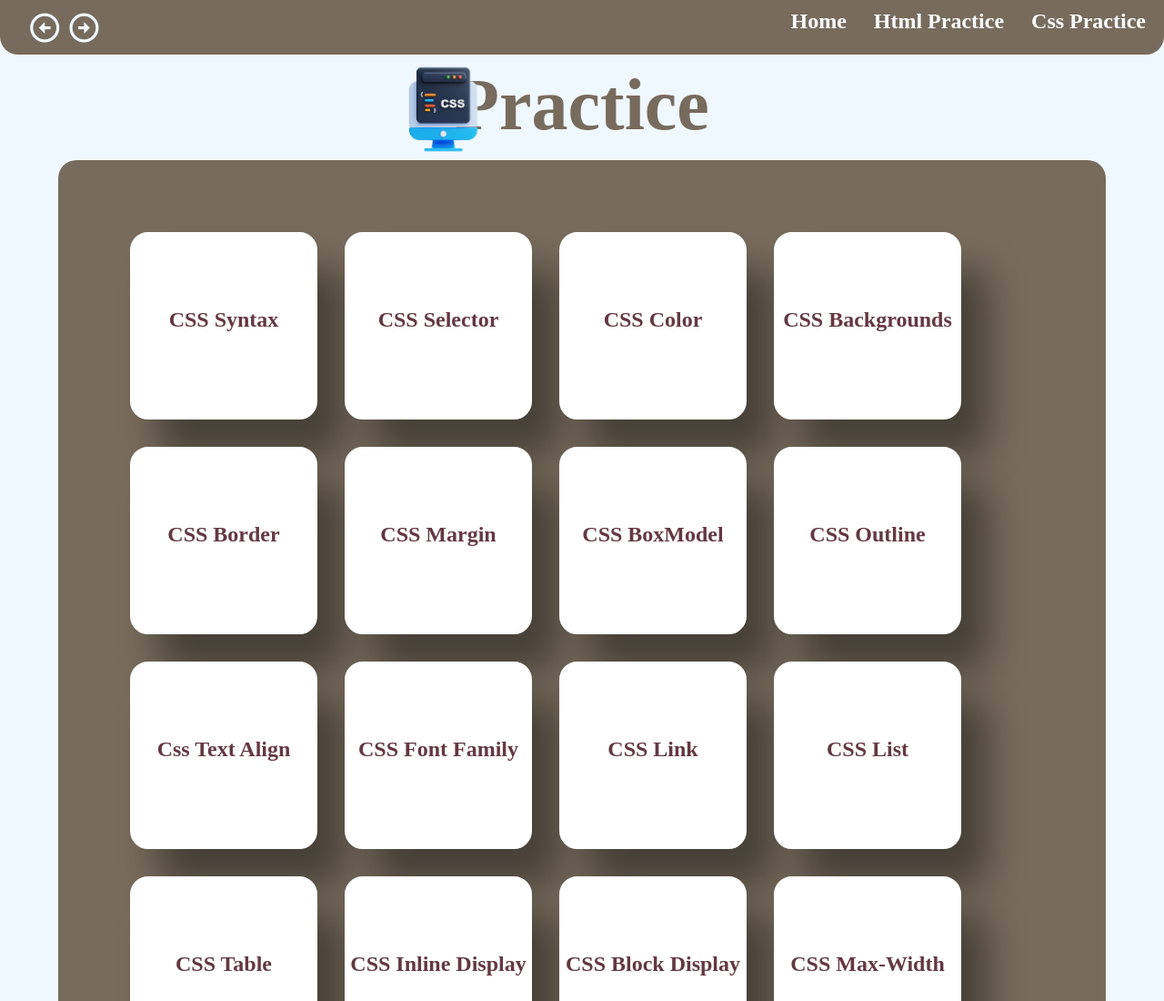
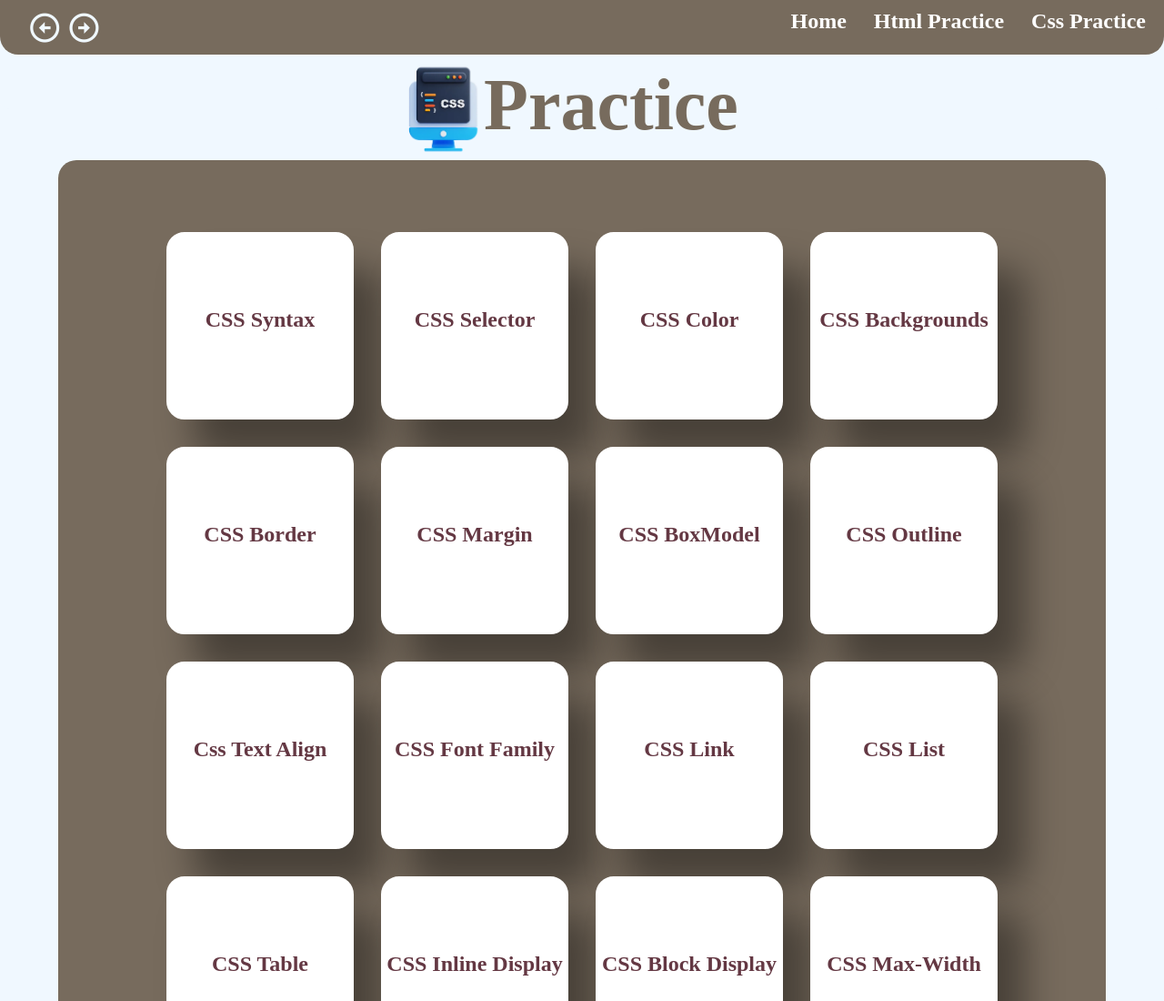
Before and after one commit to Chaitanya-Kothekar/Html_Css_Prac, a plain HTML site: page cssContent.html in a window 1280 px wide. Shown: the top 1100 px of the page at 91% size. Drawn offline with nearby package versions, Linux system fonts and the light colour scheme.

Commit message:
responsive edited 2

```diff
--- a/cssContent.css
+++ b/cssContent.css
@@ -103,6 +103,22 @@ body{
 }
 
 /* responsive */
+@media (max-width: 1280px) {
+    .practiceContainer{
+        background-color: #776B5D;
+        padding: 5%;
+        display: flex;
+        flex-wrap: wrap;
+        border-radius: 20px;
+        justify-content: center;
+    }
+    .navBar h1{
+        padding-top: 10px;
+        font-size: 80px;
+        margin-left: 5%;
+        color: #776B5D;
+    }
+  }
 @media(max-width:480px){
     .Btn{
         display: flex;
--- a/htmlContent.css
+++ b/htmlContent.css
@@ -100,6 +100,16 @@ body{
     margin-top: 10px;
 }
 /* responsive */
+@media (max-width: 1280px) {
+    .practiceContainer{
+        background-color: #776B5D;
+        padding: 5%;
+        display: flex;
+        flex-wrap: wrap;
+        border-radius: 20px;
+        justify-content: center;
+    }
+  }
 @media(max-width:480px){
     .Btn{
         display: flex;
```
Also changed, not shown: style.css (+11 -2 lines).
